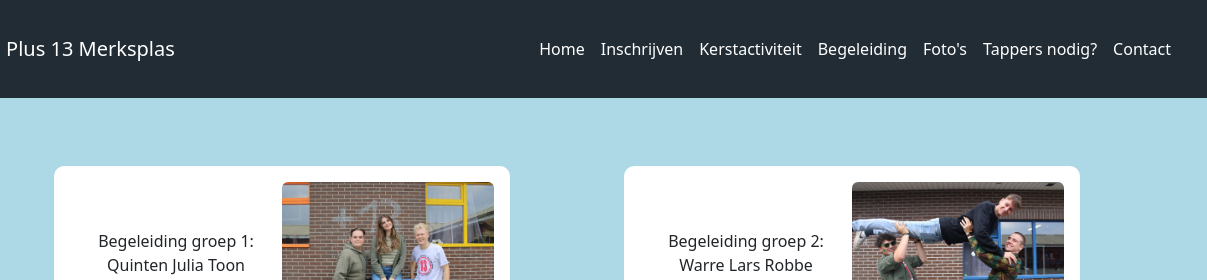
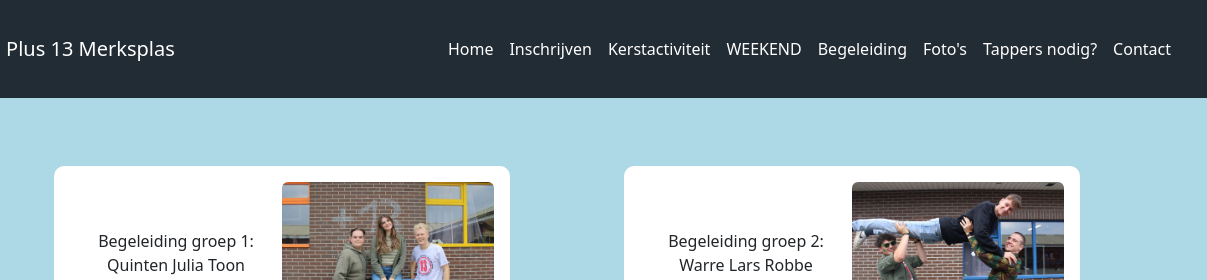
Before and after one commit to Plus13Merksplas/P13Website.github.io, a plain HTML site: page pages/begeleiding.html in a window 1280 px wide. Shown: the top 280 px of the page, 73-1280 px from the left. Drawn offline with nearby package versions, Linux system fonts and the light colour scheme.

Commit message:
Update begeleiding.html

```diff
--- a/pages/begeleiding.html
+++ b/pages/begeleiding.html
@@ -30,6 +30,7 @@
                         <li class="nav-item"><a class="nav-link" href="/">Home</a></li>
                         <li class="nav-item"><a class="nav-link" href="inschrijven.html">Inschrijven</a></li>
                         <li class="nav-item"><a class="nav-link" href="kerst.html">Kerstactiviteit</a></li>
+                        <li class="nav-item"><a class="nav-link" href="weekend.html">WEEKEND</a></li>
                         <li class="nav-item"><a class="nav-link" href="#">Begeleiding</a></li>
                         <li class="nav-item"><a class="nav-link" href="fotos.html">Foto's</a></li>
                         <li class="nav-item"><a class="nav-link" href="tappers.html">Tappers nodig?</a></li>
```
